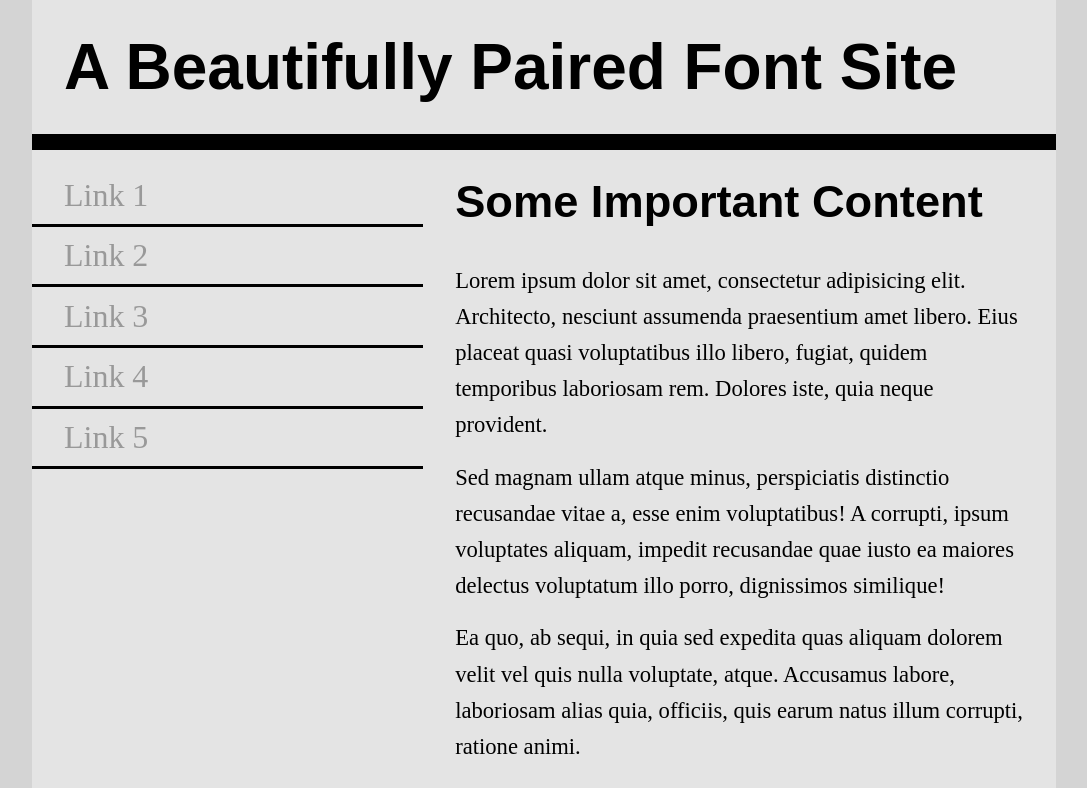
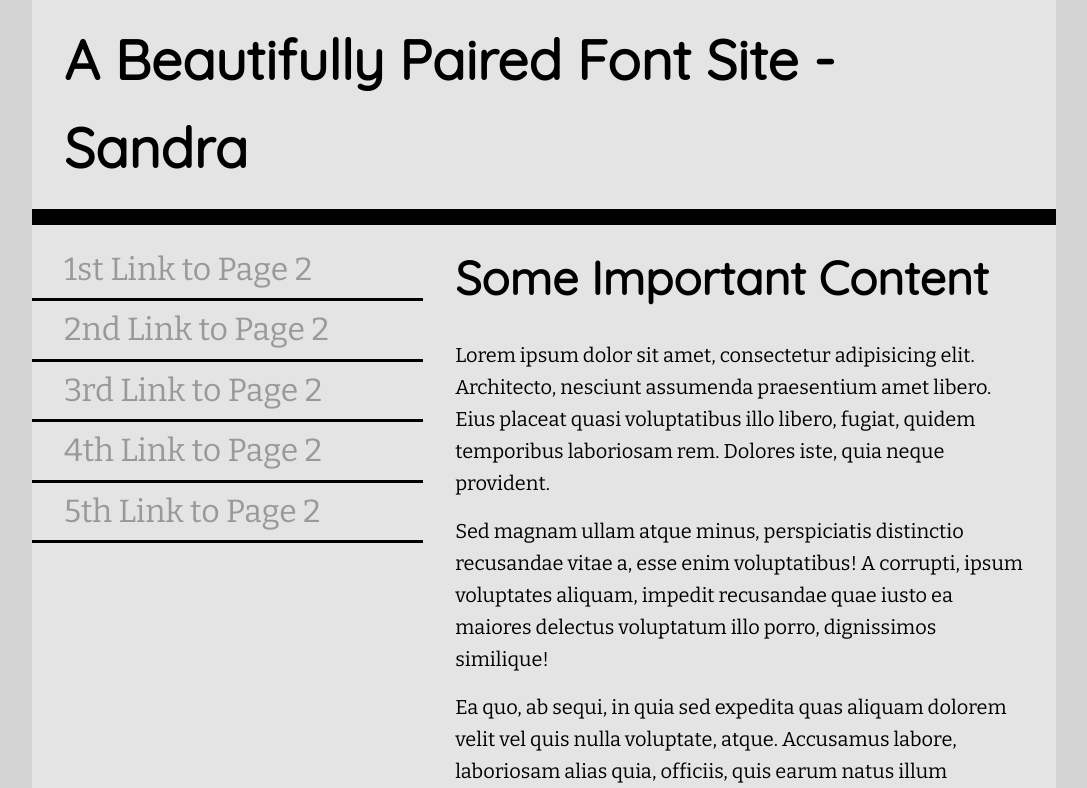
Before and after one commit to mede0029/fonts, a plain HTML site: page index.html in a window 1280 px wide. Shown: the top 788 px of the page, without its empty margins (96-1183 px from the left). Drawn offline with nearby package versions, Linux system fonts and the light colour scheme.

Commit message:
Font assignment

```diff
--- a/index.html
+++ b/index.html
@@ -11,20 +11,21 @@
     don't forget to add your google font <link> in the right place
     -->
     <meta name="viewpoint" content="width=device-width" />
+    <link href="https://fonts.googleapis.com/css?family=Bitter|Quicksand" rel="stylesheet">
     <link href="one.css" rel="stylesheet" type="text/css"/>
 </head>
 <body>
     <div class="wrapper">
         <header>
-            <h1>A Beautifully Paired Font Site</h1>
+            <h1>A Beautifully Paired Font Site - Sandra</h1>
         </header>
         <nav>
             <ul>
-                <li><a href="#">Link 1</a></li>
-                <li><a href="#">Link 2</a></li>
-                <li><a href="#">Link 3</a></li>
-                <li><a href="#">Link 4</a></li>
-                <li><a href="#">Link 5</a></li>
+                <li><a href="file:///C:/Users/Sandra/Documents/GitHub/fonts/two.html" target="_blank">1st Link to Page 2</a></li>
+                <li><a href="file:///C:/Users/Sandra/Documents/GitHub/fonts/two.html" target="_blank">2nd Link to Page 2</a></li>
+                <li><a href="file:///C:/Users/Sandra/Documents/GitHub/fonts/two.html" target="_blank">3rd Link to Page 2</a></li>
+                <li><a href="file:///C:/Users/Sandra/Documents/GitHub/fonts/two.html" target="_blank">4th Link to Page 2</a></li>
+                <li><a href="file:///C:/Users/Sandra/Documents/GitHub/fonts/two.html" target="_blank">5th Link to Page 2</a></li>
             </ul>
         </nav>
         <main>
--- a/one.css
+++ b/one.css
@@ -6,19 +6,20 @@
 html{
     font-size: 16px;
     line-height: 1.6;
-    font-family: serif;
 }
 html,body{
     background-color: #d4d4d4;
 }
+
 h1{
-    font-family: sans-serif;
-    font-size: 3.998rem;
+    font-family: 'Quicksand', 'Helvetica', sans-serif;
+    font-size: 3.45rem;
     padding:1rem 2rem;
+    font-weight:bold;
 }
 h2{
-    font-family: sans-serif;
-    font-size: 2.827rem;
+    font-family: 'Quicksand', 'Helvetica', sans-serif;
+    font-size: 2.91rem;
     padding:1rem 2rem;
 }
 nav ul{
@@ -40,8 +41,9 @@ nav li>a:active{
     color: #222;
 }
 p{
-    font-size: 1.414rem;
+    font-size: 1.25rem;
     padding:0.5rem 2rem;
+    font-weight: normal;
 }
 main p:last-child{
     padding-bottom: 4rem;
@@ -51,6 +53,7 @@ main p:last-child{
     max-width: 1200px;
     margin: 0 auto;
     background-color: #e4e4e4;
+    font-family: 'Bitter', 'Droid Serif', serif;
 }
 header{
     width:100%;
@@ -63,6 +66,7 @@ nav{
 main{
     float:right;
     width: 61.8%;
+    font-weight: lighter;
 }
 footer{
     clear:both;
--- a/two.css
+++ b/two.css
@@ -6,18 +6,18 @@
 html{
     font-size: 16px;
     line-height: 1.6;
-    font-family: sans-serif;
 }
 html,body{
     background-color: #d4d4d4;
 }
+
 h1{
-    font-family: serif;
-    font-size: 3.998rem;
+    font-family: 'crete round', 'Garamond','serif';
+    font-size: 3.5rem;
     padding:1rem 2rem;
 }
 h2{
-    font-family: serif;
+    font-family: 'crete round', 'Garamond','serif';
     font-size: 2.827rem;
     padding:1rem 2rem;
 }
@@ -51,6 +51,7 @@ main p:last-child{
     max-width: 1200px;
     margin: 0 auto;
     background-color: #e4e4e4;
+    font-family: 'Raleway', 'Arial', sans-serif;
 }
 header{
     width:100%;
```
Also changed, not shown: two.html (+7 -6 lines).
